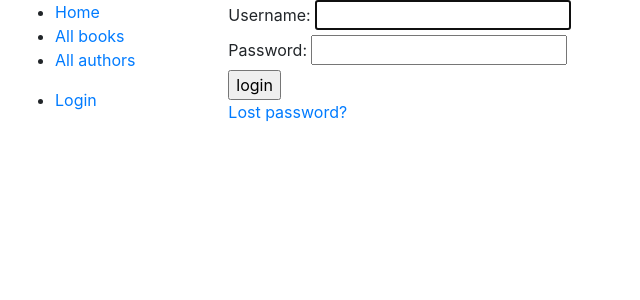
After one commit to orsiluk/Django-demo-library-webapp, a Django app: page /accounts/login/ in a window 1280 px wide. The commit adds this page. Shown: the top 300 px of the page, without its empty margins (0-640 px from the left). Run offline with Django 3.2, Linux system fonts and the light colour scheme; some libraries are stand-ins or nearby versions.

Commit message:
Login created

```diff
--- a/locallibrary/catalog/admin.py
+++ b/locallibrary/catalog/admin.py
@@ -34,7 +34,7 @@ class BookAdmin(admin.ModelAdmin):
 # Register the Admin classes for BookInstance using the decorator
 @admin.register(BookInstance)
 class BookInstanceAdmin(admin.ModelAdmin):
-    list_display = ('book', 'status', 'due_back', 'id')
+    list_display = ('book', 'status', 'borrower', 'due_back', 'id')
     list_filter = ('status', 'due_back')
 
     fieldsets = (
@@ -42,6 +42,6 @@ class BookInstanceAdmin(admin.ModelAdmin):
             'fields': ('book', 'imprint', 'id')
         }),
         ('Availability', {
-            'fields': ('status', 'due_back')
+            'fields': ('status','borrower' , 'due_back')
         }),
     )
--- a/locallibrary/catalog/templates/base_generic.html
+++ b/locallibrary/catalog/templates/base_generic.html
@@ -4,7 +4,8 @@
     {% block title %}<title>Local Library</title>{% endblock %}
     <meta charset="utf-8">
     <meta name="viewport" content="width=device-width, initial-scale=1">
-  <link rel="stylesheet" href="https://stackpath.bootstrapcdn.com/bootstrap/4.1.3/css/bootstrap.min.css" integrity="sha384-MCw98/SFnGE8fJT3GXwEOngsV7Zt27NXFoaoApmYm81iuXoPkFOJwJ8ERdknLPMO" crossorigin="anonymous">
+    <link rel="stylesheet" href="https://stackpath.bootstrapcdn.com/bootstrap/4.1.3/css/bootstrap.min.css"
+          integrity="sha384-MCw98/SFnGE8fJT3GXwEOngsV7Zt27NXFoaoApmYm81iuXoPkFOJwJ8ERdknLPMO" crossorigin="anonymous">
     <!-- Add additional CSS in static file -->
     {% load static %}
     <link rel="stylesheet" href="{% static 'css/styles.css' %}">
@@ -21,6 +22,16 @@
                 <li><a href="{% url 'index' %}">Home</a></li>
                 <li><a href="{% url 'books' %}">All books</a></li>
                 <li><a href="{% url 'authors' %}">All authors</a></li>
+            </ul>
+
+            <ul class="sidebar-nav">
+
+                {% if user.is_authenticated %}
+                <li>User: {{ user.get_username }}</li>
+                <li><a href="{% url 'logout'%}?next={{request.path}}">Logout</a></li>
+                {% else %}
+                <li><a href="{% url 'login'%}?next={{request.path}}">Login</a></li>
+                {% endif %}
             </ul>
             {% endblock %}
         </div>
@@ -42,7 +53,8 @@
               </span>
             </div>
             {% endif %}
-        {% endblock %} </div>
+            {% endblock %}
+        </div>
     </div>
 </div>
 </body>
--- a/locallibrary/locallibrary/settings.py
+++ b/locallibrary/locallibrary/settings.py
@@ -67,6 +67,7 @@ TEMPLATES = [
                 'django.contrib.messages.context_processors.messages',
             ],
         },
+        'DIRS': ['./templates',],
     },
 ]
 
@@ -121,3 +122,4 @@ USE_TZ = True
 # https://docs.djangoproject.com/en/2.1/howto/static-files/
 
 STATIC_URL = '/static/'
+EMAIL_BACKEND = 'django.core.mail.backends.console.EmailBackend'
--- a/locallibrary/locallibrary/urls.py
+++ b/locallibrary/locallibrary/urls.py
@@ -32,4 +32,9 @@ urlpatterns += [
     path('', RedirectView.as_view(url='/catalog/')),
 ]
 
+#Add Django site authentication urls (for login, logout, password management)
+urlpatterns += [
+    path('accounts/', include('django.contrib.auth.urls')),
+]
+
 urlpatterns += static(settings.STATIC_URL, document_root=settings.STATIC_ROOT)
--- /dev/null
+++ b/locallibrary/templates/registration/logged_out.html
@@ -0,0 +1,6 @@
+{% extends "base_generic.html" %}
+
+{% block content %}
+<p>Logged out!</p>
+<a href="{% url 'login'%}">Click here to login again.</a>
+{% endblock %}
--- /dev/null
+++ b/locallibrary/templates/registration/login.html
@@ -0,0 +1,39 @@
+{% extends "base_generic.html" %}
+
+{% block content %}
+
+{% if form.errors %}
+<p>Your username and password didn't match. Please try again.</p>
+{% endif %}
+
+{% if next %}
+{% if user.is_authenticated %}
+<p>Your account doesn't have access to this page. To proceed,
+    please login with an account that has access.</p>
+{% else %}
+<p>Please login to see this page.</p>
+{% endif %}
+{% endif %}
+
+<form method="post" action="{% url 'login' %}">
+    {% csrf_token %}
+
+    <div>
+        <td>{{ form.username.label_tag }}</td>
+        <td>{{ form.username }}</td>
+    </div>
+    <div>
+        <td>{{ form.password.label_tag }}</td>
+        <td>{{ form.password }}</td>
+    </div>
+
+    <div>
+        <input type="submit" value="login"/>
+        <input type="hidden" name="next" value="{{ next }}"/>
+    </div>
+</form>
+
+{# Assumes you setup the password_reset view in your URLconf #}
+<p><a href="{% url 'password_reset' %}">Lost password?</a></p>
+
+{% endblock %}
--- /dev/null
+++ b/locallibrary/templates/registration/password_reset_complete.html
@@ -0,0 +1,6 @@
+{% extends "base_generic.html" %}
+
+{% block content %}
+<h1>The password has been changed!</h1>
+<p><a href="{% url 'login' %}">log in again?</a></p>
+{% endblock %}
--- /dev/null
+++ b/locallibrary/templates/registration/password_reset_done.html
@@ -0,0 +1,6 @@
+{% extends "base_generic.html" %}
+
+{% block content %}
+<p>We've emailed you instructions for setting your password. If they haven't arrived in a few minutes, check your spam
+    folder.</p>
+{% endblock %}
--- /dev/null
+++ b/locallibrary/templates/registration/password_reset_email.html
@@ -0,0 +1,2 @@
+Someone asked for password reset for email {{ email }}. Follow the link below:
+{{ protocol}}://{{ domain }}{% url 'password_reset_confirm' uidb64=uid token=token %}
```
Also changed, not shown: locallibrary/catalog/models.py (+10 -0 lines), locallibrary/templates/registration/password_reset_confirm.html (added, +30 -0 lines), locallibrary/templates/registration/password_reset_form.html (added, +12 -0 lines), locallibrary/catalog/migrations/0003_bookinstance_borrower.py (added), locallibrary/catalog/templates/catalog/author_detail.html (indentation only), locallibrary/catalog/templates/catalog/author_list.html (indentation only), locallibrary/catalog/templates/index.html (indentation only), locallibrary/db.sqlite3. Lines whose indentation alone changed are shown as unchanged.
